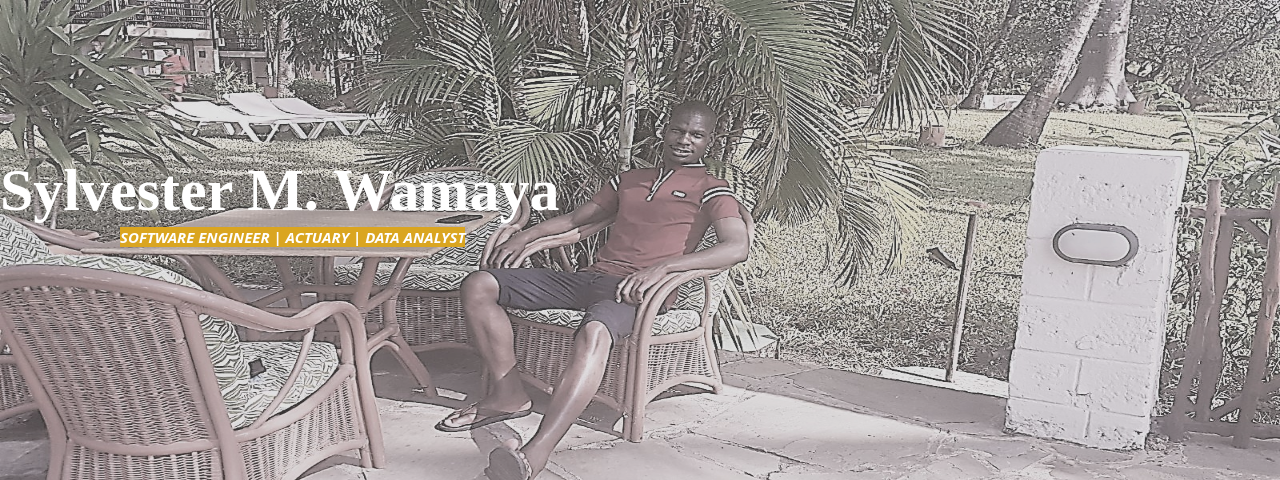
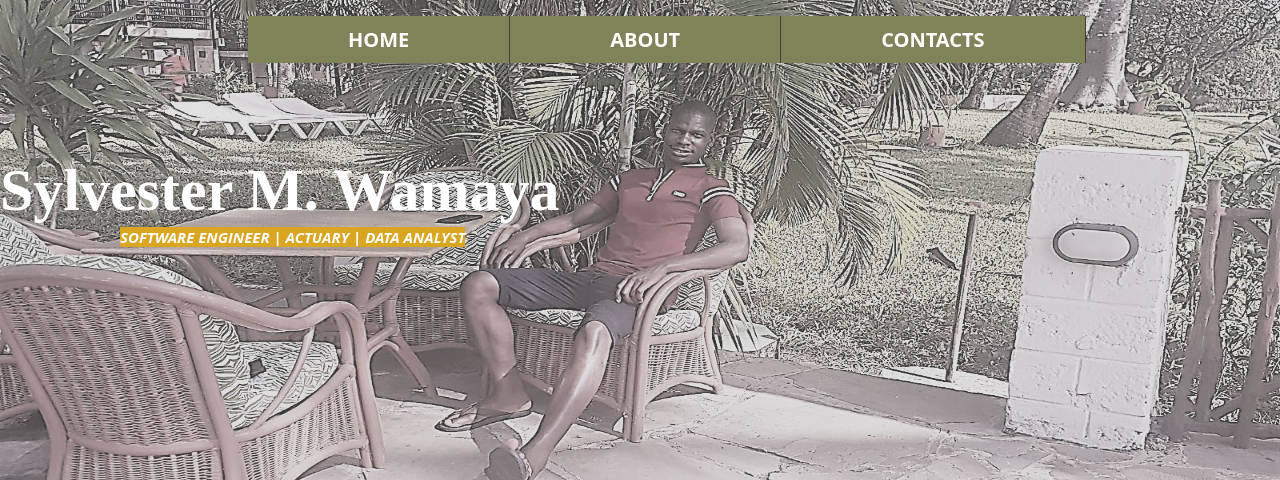
Before and after one commit to sylvester-wamaya/-sylvester-personal-website, a plain HTML site: page index.html in a window 1280 px wide. Shown: the top 480 px of the page. Drawn offline with Linux system fonts and the light colour scheme.

Commit message:
Navigation set up

```diff
--- a/index.html
+++ b/index.html
@@ -1,6 +1,11 @@
 <!DOCTYPE html>
 <html lang="en">
     <head>
+        <ul>
+            <li><b>HOME</b></li>
+            <li><b>ABOUT</b></li>
+            <li><b>CONTACTS</b></li>
+        </ul>
         <title>Sylvester Wamaya</title>
         <meta charset="utf-8">
         <meta name="viewport" content="width = device-width,inital-sacel=1.0">
--- a/style.css
+++ b/style.css
@@ -69,7 +69,7 @@ section {
     width: 49.6%;
     float: left;
     position: relative;
-    top: 550px;
+    top: 500px;
     border: 2px none goldenrod;
     background-color: azure;
     border-radius: 10px;
@@ -111,3 +111,19 @@ section h2{
     text-align: center;
     font-size: 30px;
 }
+li{
+    float: left;
+    margin-top: 0px;
+    padding:10px 100px 10px 100px;
+    background-color: #808259;
+    width: auto;
+    text-align: center;
+    top: 0px;
+    position: relative;
+    border-right:1px solid #42432d;
+    z-index: 1;
+    left: 200px;
+    list-style: none;
+    color: #fff;
+    font-size: 20px;
+}
```
